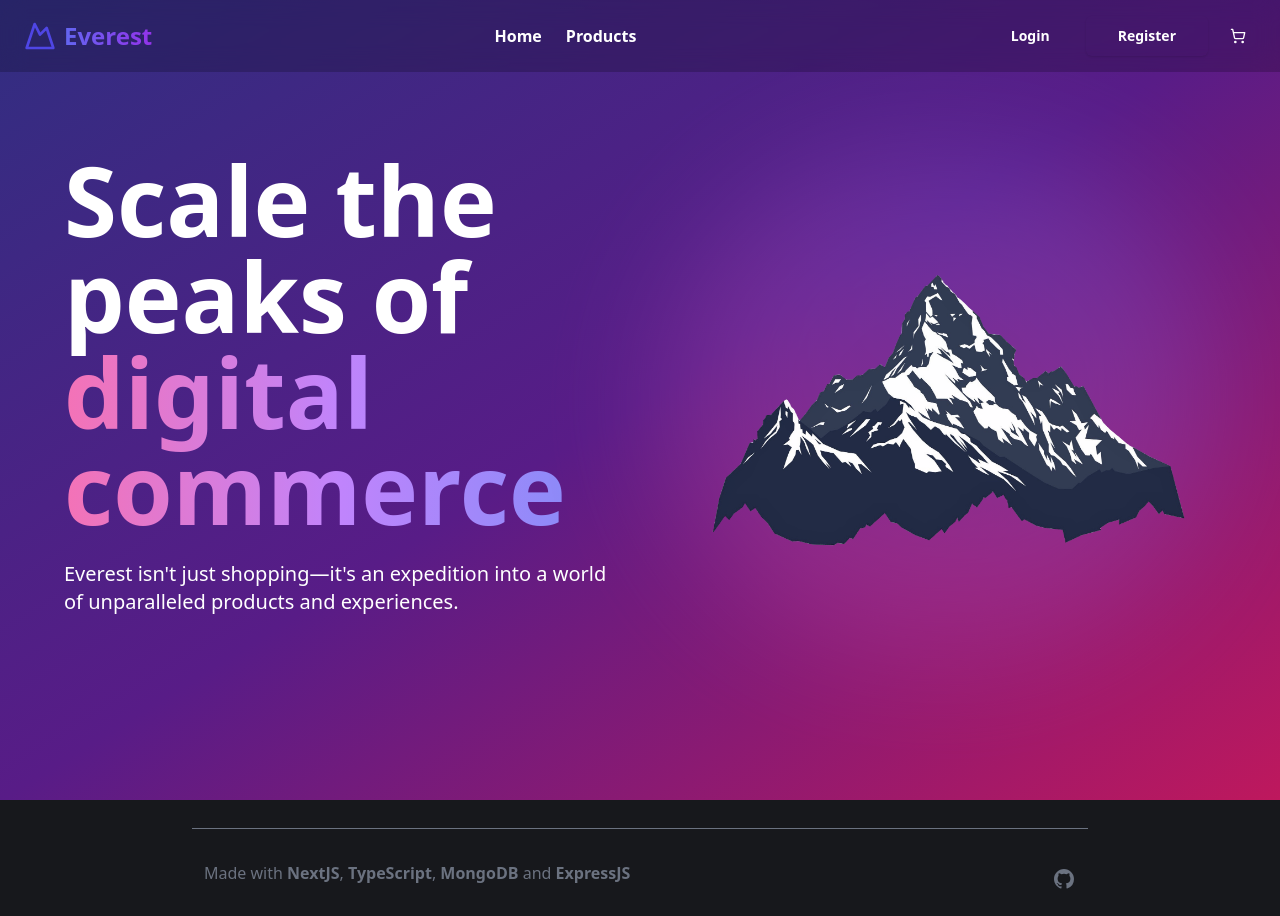
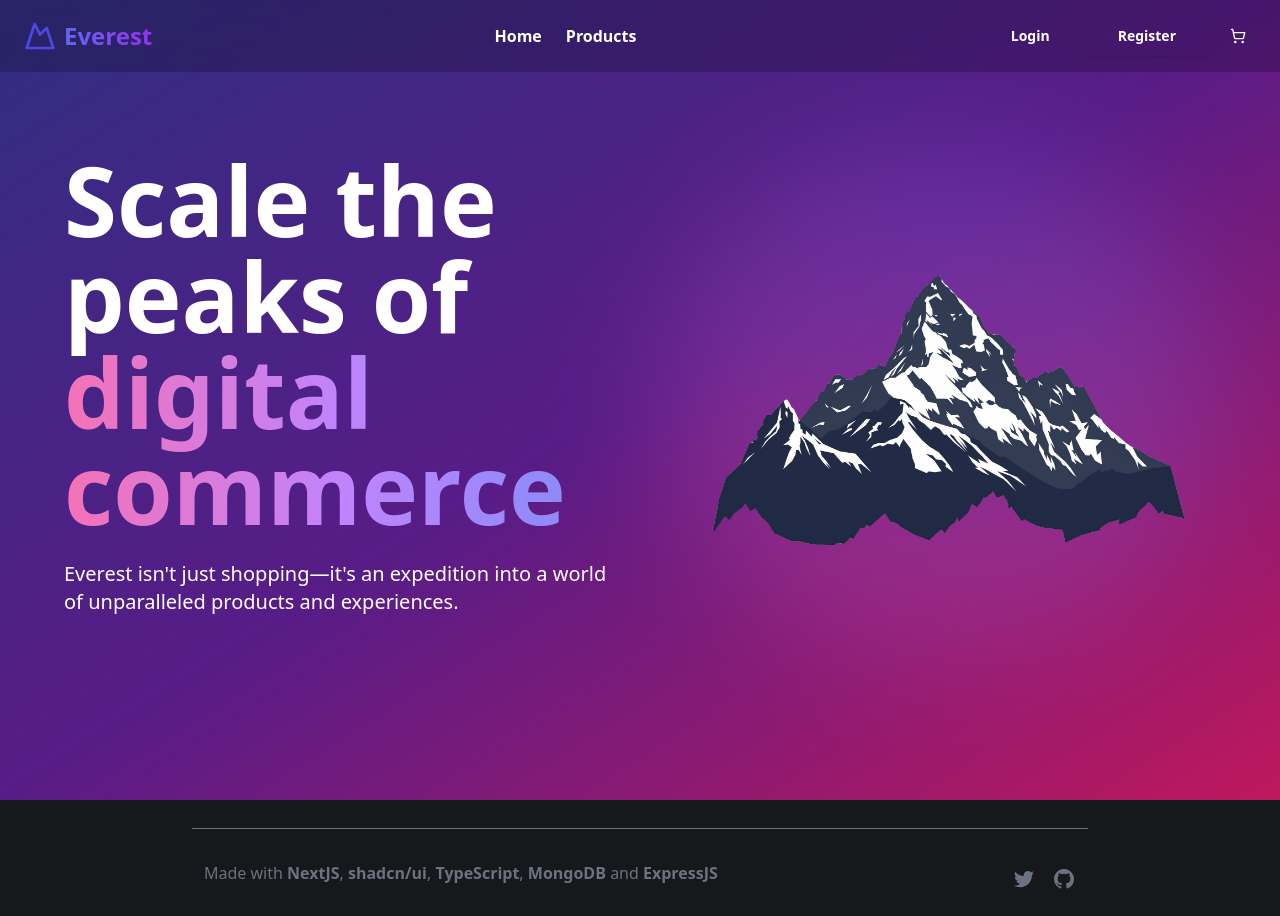
Before and after one commit to santidotpy/everest-front, a Next.js app: page / in a window 1280 px wide. Built offline with nearby package versions, Linux system fonts and the light colour scheme; no server answers.

Commit message:
💄 Update footer

```diff
--- a/src/components/Footer.tsx
+++ b/src/components/Footer.tsx
@@ -10,6 +10,13 @@ export default function Footer() {
           className="font-bold hover:underline transition hover:text-gray-300 underline-offset-2"
         >
           NextJS
+        </a>
+        ,{" "}
+        <a
+          rel="noreferrer"
+          className="font-bold hover:underline transition hover:text-gray-300 underline-offset-2"
+        >
+          shadcn/ui
         </a>
         ,{" "}
         <a
@@ -34,10 +41,11 @@ export default function Footer() {
         </a>
       </div>
       <div className="flex space-x-4 pb-4 sm:pb-0">
-        {/* <Link
-          href="https://twitter.com/"
+        <Link
+          href={`${process.env.NEXT_PUBLIC_TW_X_URL}`}
           className="group"
-          aria-label="TaxPal on Twitter"
+          aria-label="Twitter/X"
+          target="_blank"
         >
           <svg
             aria-hidden="true"
@@ -45,9 +53,9 @@ export default function Footer() {
           >
             <path d="M8.29 20.251c7.547 0 11.675-6.253 11.675-11.675 0-.178 0-.355-.012-.53A8.348 8.348 0 0 0 22 5.92a8.19 8.19 0 0 1-2.357.646 4.118 4.118 0 0 0 1.804-2.27 8.224 8.224 0 0 1-2.605.996 4.107 4.107 0 0 0-6.993 3.743 11.65 11.65 0 0 1-8.457-4.287 4.106 4.106 0 0 0 1.27 5.477A4.073 4.073 0 0 1 2.8 9.713v.052a4.105 4.105 0 0 0 3.292 4.022 4.093 4.093 0 0 1-1.853.07 4.108 4.108 0 0 0 3.834 2.85A8.233 8.233 0 0 1 2 18.407a11.615 11.615 0 0 0 6.29 1.84" />
           </svg>
-        </Link> */}
+        </Link>
         <Link
-          href="https://github.com/santidotpy"
+          href={`${process.env.NEXT_PUBLIC_GH_URL}`}
           target={"_blank"}
           className="group"
           aria-label="TaxPal on GitHub"
```
